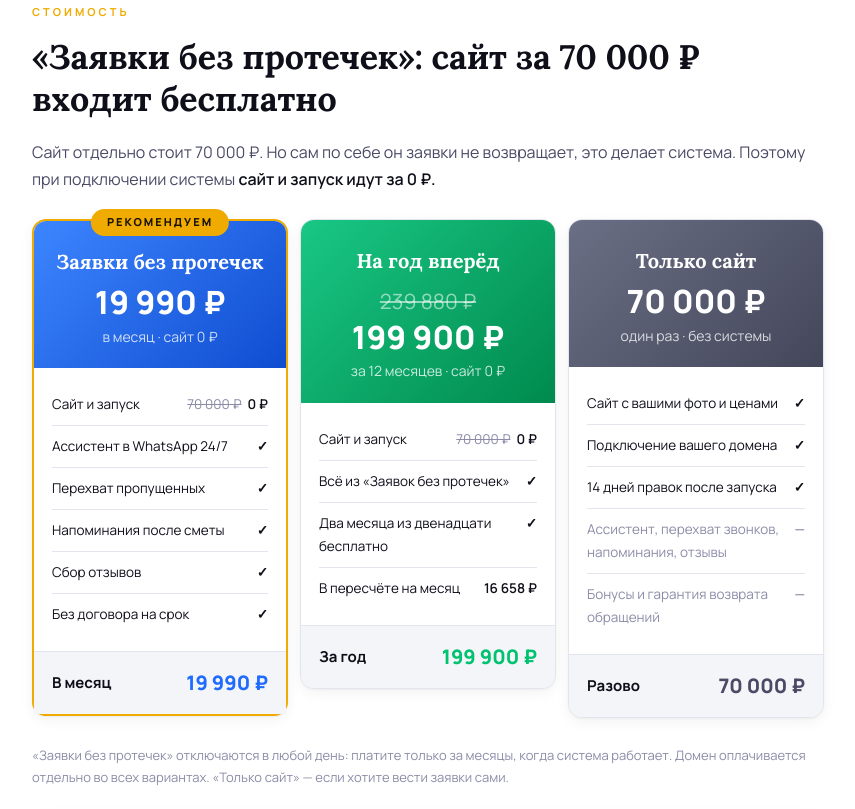
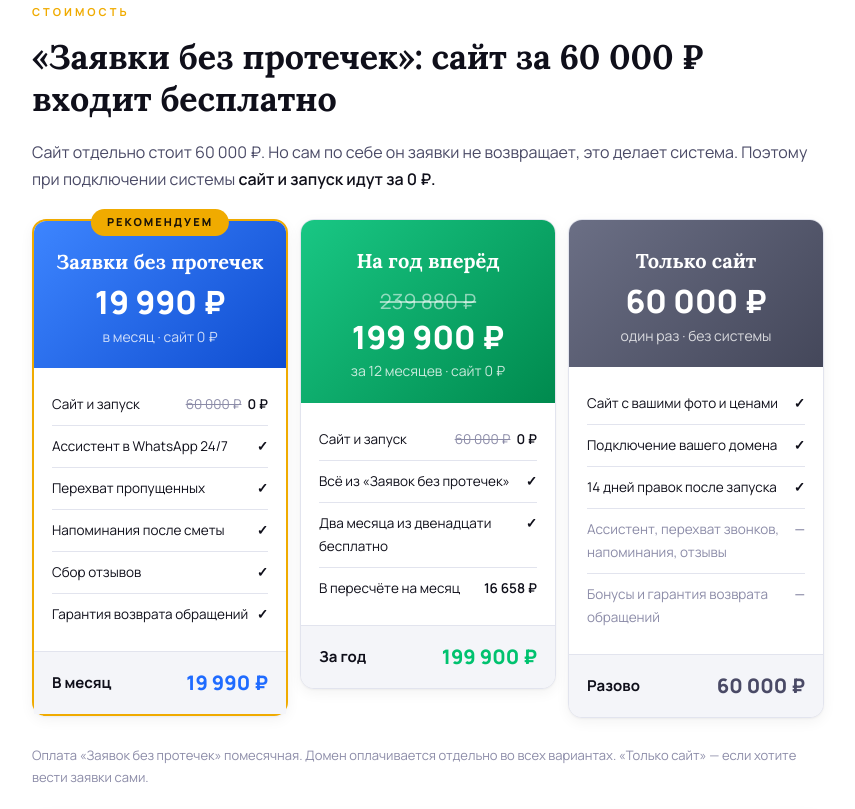
Before and after one commit to sarrinoj-glitch/van-krovlya, a plain HTML site: page kp/index.html in a window 1280 px wide. Shown: the part 7231-8040 px from the top of the page, without its empty margins (212-1067 px from the left). Drawn offline with Linux system fonts and the light colour scheme.

Commit message:
КП: сайт 60 000 ₽, убрано «без договора»
Co-Authored-By: Claude Opus 5.5 <noreply@anthropic.com>

```diff
--- a/kp/index.html
+++ b/kp/index.html
@@ -557,8 +557,8 @@ input.num::placeholder{font-weight:400;color:var(--tm);font-size:13px}
 <!-- ══════════════ 8: ТАРИФЫ ══════════════ -->
 <div class="sec mt pg">
   <div class="lab gold">Стоимость</div>
-  <h2>«Заявки без протечек»: сайт за 70 000 ₽ входит бесплатно</h2>
-  <p>Сайт отдельно стоит 70 000 ₽. Но сам по себе он заявки не возвращает, это делает система. Поэтому при подключении системы <b>сайт и запуск идут за 0 ₽.</b></p>
+  <h2>«Заявки без протечек»: сайт за 60 000 ₽ входит бесплатно</h2>
+  <p>Сайт отдельно стоит 60 000 ₽. Но сам по себе он заявки не возвращает, это делает система. Поэтому при подключении системы <b>сайт и запуск идут за 0 ₽.</b></p>
 
   <div class="price-grid g3">
     <div class="pc best">
@@ -568,12 +568,12 @@ input.num::placeholder{font-weight:400;color:var(--tm);font-size:13px}
         <div class="pn">в месяц · сайт 0 ₽</div>
       </div>
       <div class="pb2">
-        <div class="pl"><div style="color:var(--t)">Сайт и запуск</div><div class="v"><s>70 000 ₽</s>0 ₽</div></div>
+        <div class="pl"><div style="color:var(--t)">Сайт и запуск</div><div class="v"><s>60 000 ₽</s>0 ₽</div></div>
         <div class="pl"><div style="color:var(--t)">Ассистент в WhatsApp 24/7</div><div class="v">✓</div></div>
         <div class="pl"><div style="color:var(--t)">Перехват пропущенных</div><div class="v">✓</div></div>
         <div class="pl"><div style="color:var(--t)">Напоминания после сметы</div><div class="v">✓</div></div>
         <div class="pl"><div style="color:var(--t)">Сбор отзывов</div><div class="v">✓</div></div>
-        <div class="pl"><div style="color:var(--t)">Без договора на срок</div><div class="v">✓</div></div>
+        <div class="pl"><div style="color:var(--t)">Гарантия возврата обращений</div><div class="v">✓</div></div>
       </div>
       <div class="pt"><span class="tl">В месяц</span><span class="tn blue">19 990 ₽</span></div>
     </div>
@@ -585,7 +585,7 @@ input.num::placeholder{font-weight:400;color:var(--tm);font-size:13px}
         <div class="pn">за 12 месяцев · сайт 0 ₽</div>
       </div>
       <div class="pb2">
-        <div class="pl"><div style="color:var(--t)">Сайт и запуск</div><div class="v"><s>70 000 ₽</s>0 ₽</div></div>
+        <div class="pl"><div style="color:var(--t)">Сайт и запуск</div><div class="v"><s>60 000 ₽</s>0 ₽</div></div>
         <div class="pl"><div style="color:var(--t)">Всё из «Заявок без протечек»</div><div class="v">✓</div></div>
         <div class="pl"><div style="color:var(--t)">Два месяца из двенадцати бесплатно</div><div class="v">✓</div></div>
         <div class="pl"><div style="color:var(--t)">В пересчёте на месяц</div><div class="v">16 658 ₽</div></div>
@@ -595,7 +595,7 @@ input.num::placeholder{font-weight:400;color:var(--tm);font-size:13px}
     <div class="pc">
       <div class="ph grey">
         <h3>Только сайт</h3>
-        <div class="price">70 000 ₽</div>
+        <div class="price">60 000 ₽</div>
         <div class="pn">один раз · без системы</div>
       </div>
       <div class="pb2">
@@ -605,10 +605,10 @@ input.num::placeholder{font-weight:400;color:var(--tm);font-size:13px}
         <div class="pl"><div class="no">Ассистент, перехват звонков, напоминания, отзывы</div><div class="v no">—</div></div>
         <div class="pl"><div class="no">Бонусы и гарантия возврата обращений</div><div class="v no">—</div></div>
       </div>
-      <div class="pt"><span class="tl">Разово</span><span class="tn" style="color:var(--td)">70 000 ₽</span></div>
+      <div class="pt"><span class="tl">Разово</span><span class="tn" style="color:var(--td)">60 000 ₽</span></div>
     </div>
   </div>
-  <p style="font-size:13px;color:var(--tm)">«Заявки без протечек» отключаются в любой день: платите только за месяцы, когда система работает. Домен оплачивается отдельно во всех вариантах. «Только сайт» — если хотите вести заявки сами.</p>
+  <p style="font-size:13px;color:var(--tm)">Оплата «Заявок без протечек» помесячная. Домен оплачивается отдельно во всех вариантах. «Только сайт» — если хотите вести заявки сами.</p>
 
   <div class="first5">
     <h4>Первым пяти кровельным компаниям — цена навсегда</h4>
@@ -664,7 +664,7 @@ input.num::placeholder{font-weight:400;color:var(--tm);font-size:13px}
     </div>
     <div class="faq-item">
       <h4><span class="qm">?</span>Бесплатного сайта не бывает. В чём подвох?</h4>
-      <p>Подвох простой: бесплатно сайт и запуск, платная система, помесячно. Не подошло — отключаете в любой день. Хотите сайт без системы — есть вариант «Только сайт».</p>
+      <p>Подвох простой: бесплатно сайт и запуск, платная система, помесячно. Хотите сайт без системы — есть вариант «Только сайт».</p>
     </div>
     <div class="faq-item">
       <h4><span class="qm">?</span>Вы гарантируете заказы?</h4>
```
